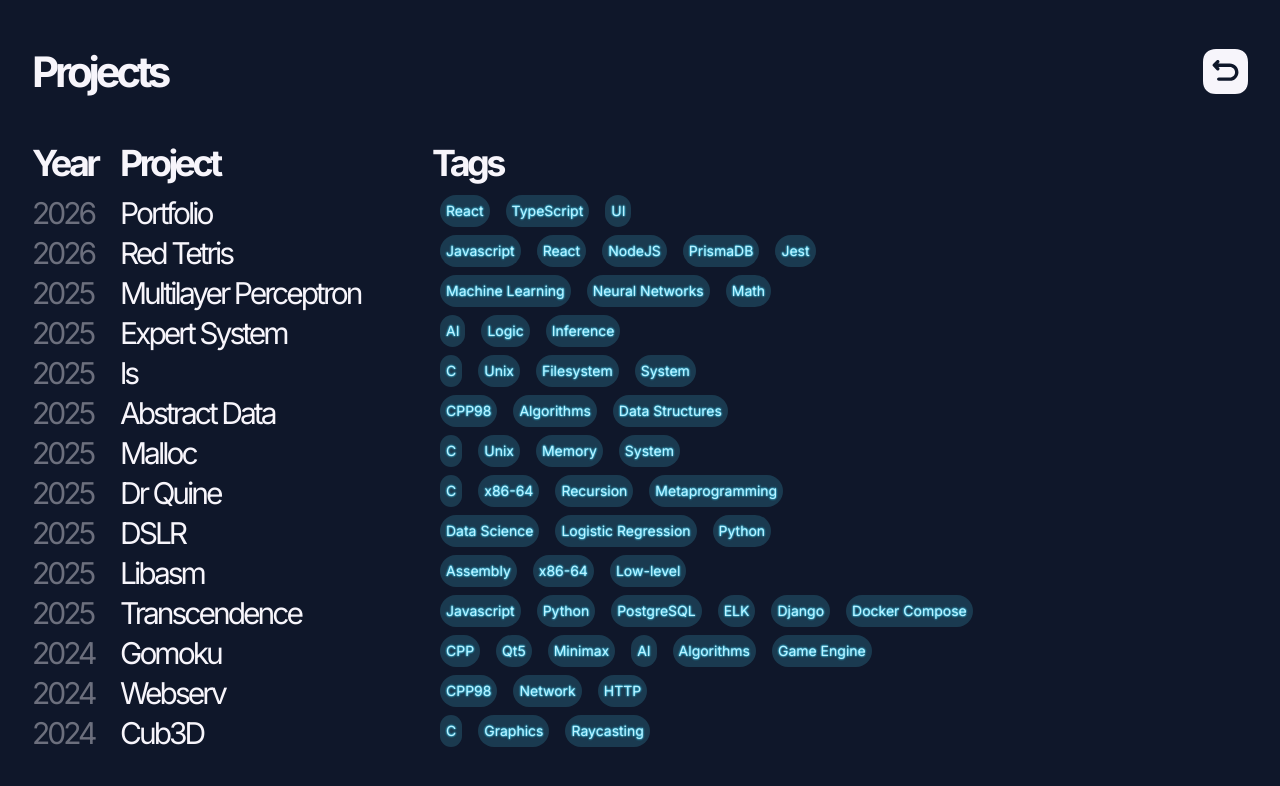
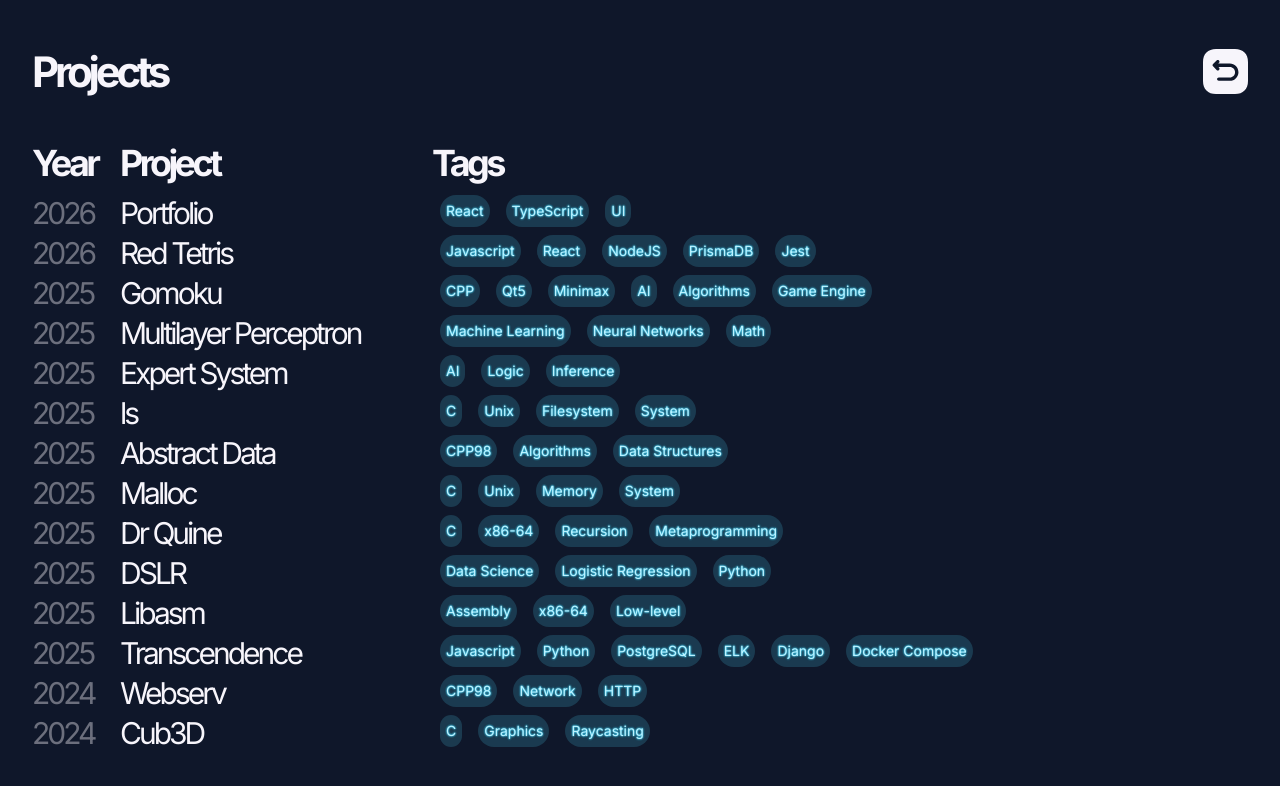
Before and after one commit to neutrou/portfolio, a Next.js app: page /projects in a window 1280 px wide. Shown: the top 786 px of the page. Built offline with nearby package versions, Linux system fonts and the light colour scheme.

Commit message:
fixed validation date on gomoku

```diff
--- a/data/projects/gomoku.ts
+++ b/data/projects/gomoku.ts
@@ -72,7 +72,7 @@ const gomoku: Project = {
     },
   ],
   tags: ["CPP", "Qt5", "Minimax", "AI", "Algorithms", "Game Engine"],
-  completionDay: new Date("2024-12-15"),
+  completionDay: new Date("2025-12-15"),
 };
 
 export default gomoku;
```
